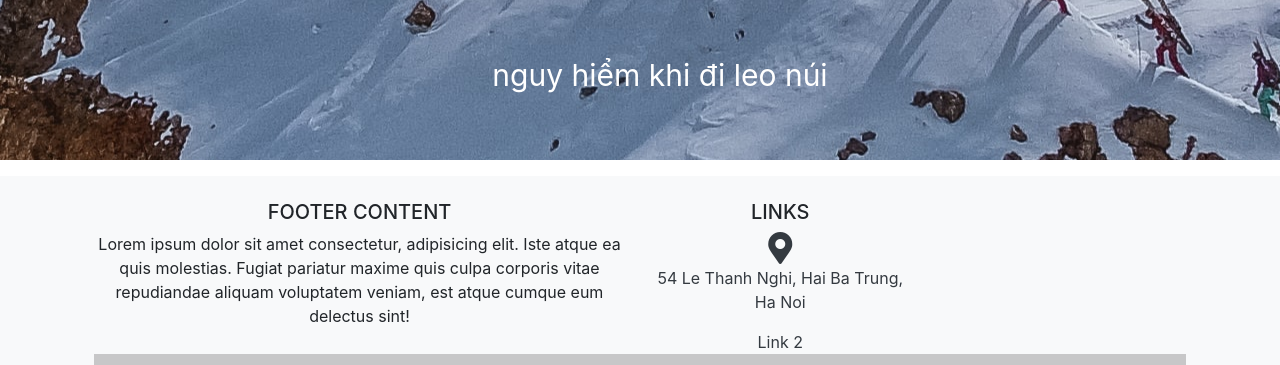
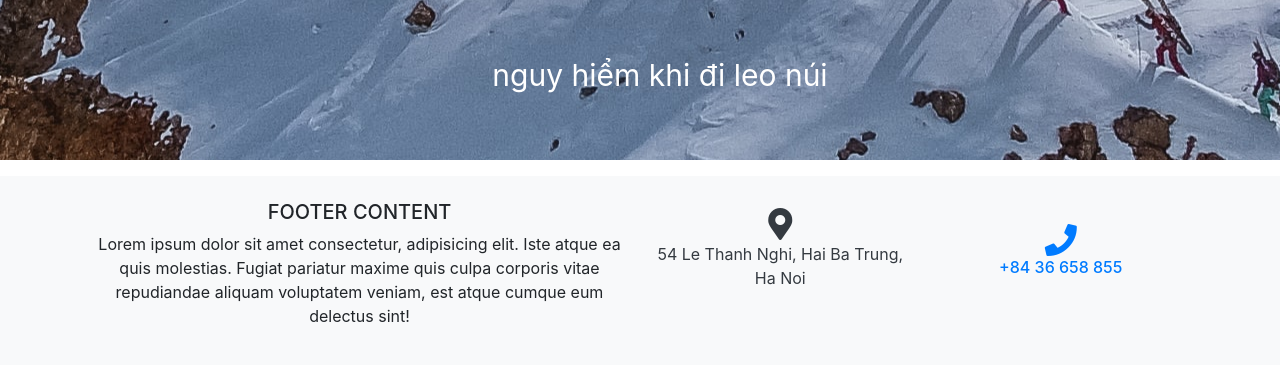
Before and after one commit to NCVan2002/project1, a PHP site: page / in a window 1280 px wide; the page is wider, and only the part inside the window is pictured. Shown: the part 693-1058 px from the top of that part. Run offline with PHP 8.4, Linux system fonts and the light colour scheme; some libraries are stand-ins or nearby versions.

Commit message:
Update footer.php

```diff
--- a/main/footer.php
+++ b/main/footer.php
@@ -23,32 +23,32 @@
         </p>
       </div>
       <div class="col-lg-3 col-md-6 mb-4 mb-md-0">
-        <h5 class="text-uppercase">Links</h5>
+        <h5 class="text-uppercase"></h5>
         <ul class="list-unstyled mb-0">
           <li>
-            <a href="#!" class="text-dark">
+            <a href="map.html" class="text-dark">
               <i class="fas fa-map-marker-alt fa-2x"></i>
               <p>54 Le Thanh Nghi, Hai Ba Trung, Ha Noi</p></a>
           </li>
+        </ul>
+      </div>
+      <h5 class="text-uppercase"></h5>
+      <div class="col-lg-3 col-md-6 mb-4 mb-md-0">
+        <ul class="list-unstyled">
            <li>
-            <a href="#!" class="text-dark">Link 2</a>
+            <a href="tel:+84-36-658-855">
+              <i class="fas fa-phone mt-4 fa-2x"></i>
+              <h6>+84 36 658 855</h6></a>
           </li>
         </ul>
       </div>
-      <!-- <div class="col-lg-3 col-md-6 mb-4 mb-md-0">
-        <h5 class="text-uppercase mb-0">Links</h5>
-        <ul class="list-unstyled">
-          <li>
-            <a href="#!" class="text-dark"></a>
-          </li>
-          <li>
-            <a href="#!" class="text-dark">Link 2</a>
-        </ul>
     </div>
-    </div> -->
+  </div>
+  <div class="map">
+    <iframe src="https://www.google.com/maps/embed?pb=!1m18!1m12!1m3!1d3724.729575891!2d105.84692901472425!3d21.00347449401732!2m3!1f0!2f0!3f0!3m2!1i1024!2i768!4f13.1!3m3!1m2!1s0x3135ad58455db2ab%3A0x9b3550bc22fd8bb!2zNTQgTMOqIFRoYW5oIE5naOG7iywgQsOhY2ggS2hvYSwgSGFpIELDoCBUcsawbmcsIEjDoCBO4buZaSwgVmlldG5hbQ!5e0!3m2!1sen!2s!4v1620188322533!5m2!1sen!2s" width="1510" height="100" style="border:0;" allowfullscreen="" loading="lazy"></iframe>
   </div>
   <div class="text-center p-3" style="background-color: rgba(0, 0, 0, 0.2);">
-    © 2020 Copyright:
+    © 2009I
     <a class="text-dark" href="https://mdbootstrap.com/"></a>
   </div>
 </footer>
```
Lines whose indentation alone changed are shown as unchanged.
